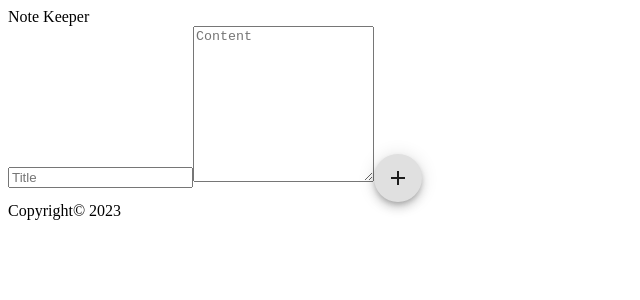
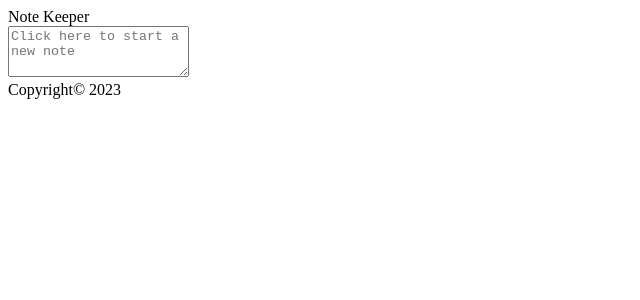
Before and after one commit to NawarTurk/ReactPractice_To-Do-List, a React (Create React App) app: page / in a window 1280 px wide. Shown: the top 300 px of the page, without its empty margins (0-640 px from the left). Built offline with nearby package versions, Linux system fonts and the light colour scheme.

Commit message:
add expand feature to the note creator component

```diff
--- a/src/NoteCreator.jsx
+++ b/src/NoteCreator.jsx
@@ -14,16 +14,13 @@ function NoteCreator({onCreate}) {
             content:""
         });
 
+    const [isExapnded,setIsExpanded] = useState(false);
+
 
     function handleNoteCreatorChange(event) {
         const {name, value} = event.target;
+        setNewNote((previousValue) => {
 
-        // console.log("name", name);
-
-        // console.log("value", value);
-
-        setNewNote((previousValue) => {
-            // console.log("previousValue", previousValue )
         return {
                 ...previousValue,
                 [name] : value
@@ -33,7 +30,7 @@ function NoteCreator({onCreate}) {
 
     function handleSubmit(event) {
         event.preventDefault();
-        // console.log("new note: ", newNote)
+
         onCreate(newNote);
 
         setNewNote(
@@ -42,17 +39,31 @@ function NoteCreator({onCreate}) {
                 content:""
             }
         );
+
+        setIsExpanded(() => false); //??
+
+    }
+
+    function handleTextAreaClick() {
+        setIsExpanded(() => true)
     }
 
     return (
         <form>
-            <input name="title" placeholder="Title" value={newNote.title} onChange={handleNoteCreatorChange}/>
-            <textarea name="content" placeholder="Content" value={newNote.content} rows="10" onChange={handleNoteCreatorChange}/>
-            <Zoom in={true}>
-                <Fab onClick={handleSubmit} size="medium">
-                    <AddIcon />
-                </Fab>
-            </Zoom>
+            <div>
+                {isExapnded && <input name="title" placeholder="Title" value={newNote.title} onChange={handleNoteCreatorChange}/>}
+            </div>
+            <textarea name="content" placeholder= {isExapnded?"Add content":"Click here to start a new note"} value={newNote.content} rows={isExapnded?"10":"3"} onClick={handleTextAreaClick} onChange={handleNoteCreatorChange}/>
+
+            {isExapnded && <div>
+                <Zoom in={true}>
+                    <Fab onClick={handleSubmit} size="medium">
+                        <AddIcon />
+                    </Fab>
+                </Zoom>
+            </div>
+            }
+
         </form>
     )
 }
```
